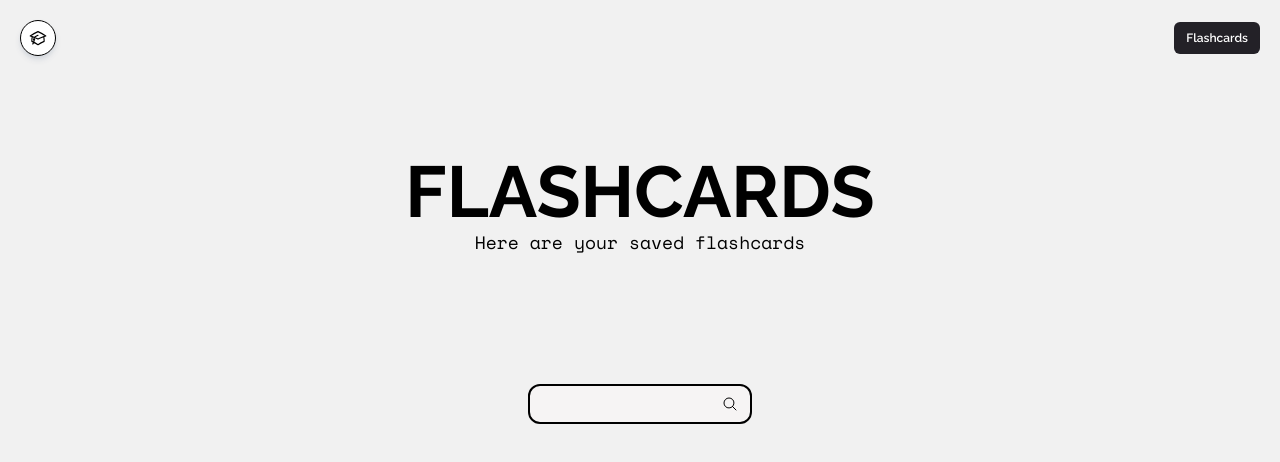
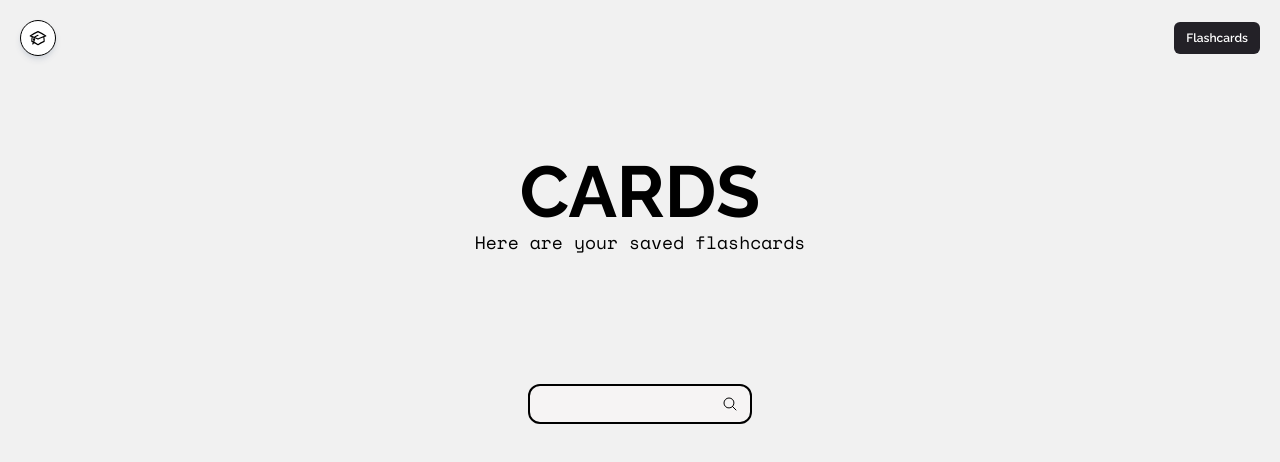
Before and after one commit to limitlez2020/flashcard_saas, a Next.js app: page /saved_flashcards_page in a window 1280 px wide. Shown: the top 462 px of the page. Built offline with nearby package versions, Linux system fonts and the light colour scheme.

Commit message:
Editted the header of the saved flashcard page

```diff
--- a/app/saved_flashcards_page/page.js
+++ b/app/saved_flashcards_page/page.js
@@ -60,7 +60,7 @@ export default function SavedFlashcards() {
           {/* Page Header and subheader: */}
           <div className="flex flex-col text-center">
             <div className={`${raleway.className} lg:text-7xl md:text-6xl text-4xl font-bold`}>
-              <p>FLASHCARDS</p>
+              <p>CARDS</p>
             </div>
             <div className={`${space_mono.className} lg:text-lg md:text-lg text-base`}>
               <p>Here are your saved flashcards</p>
```
